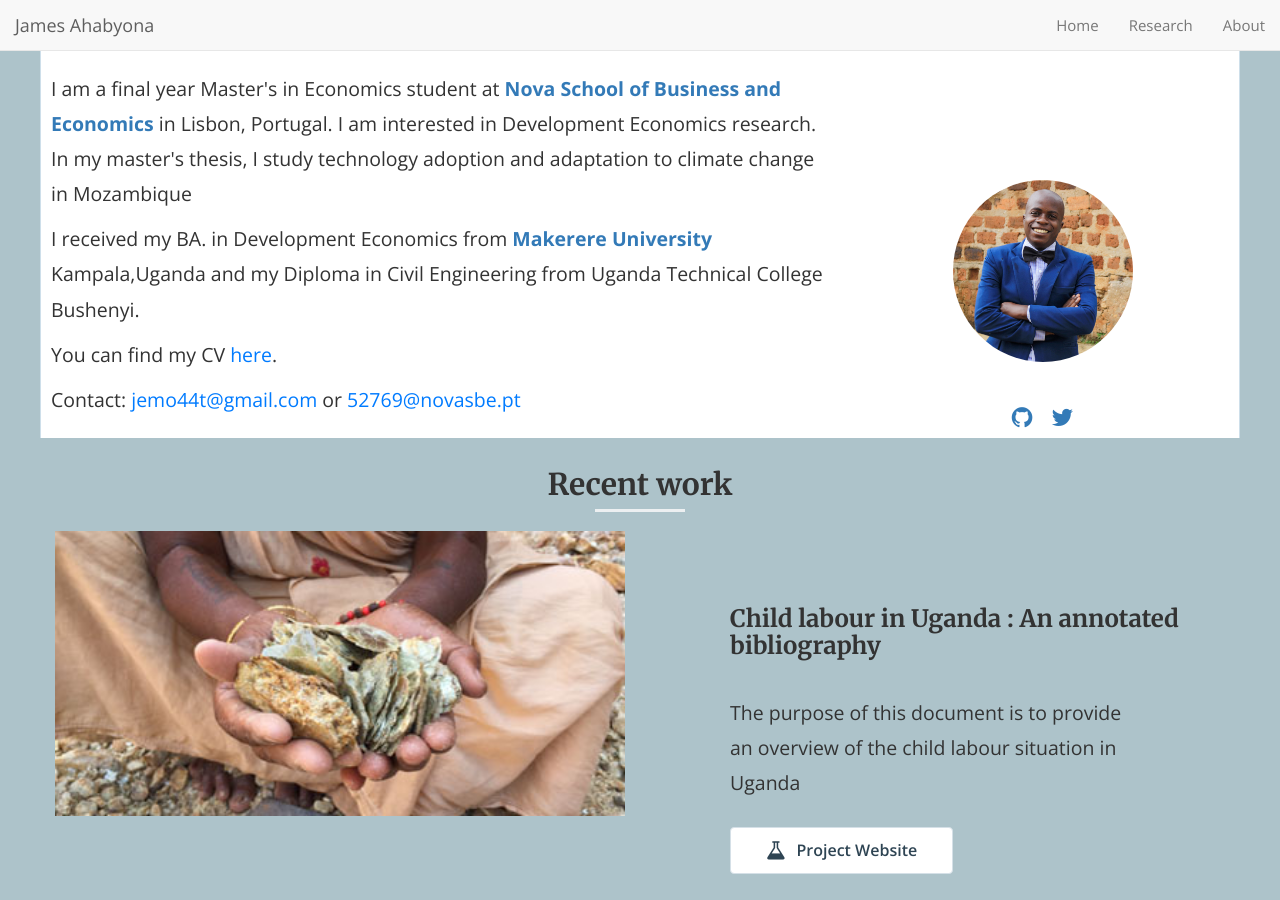
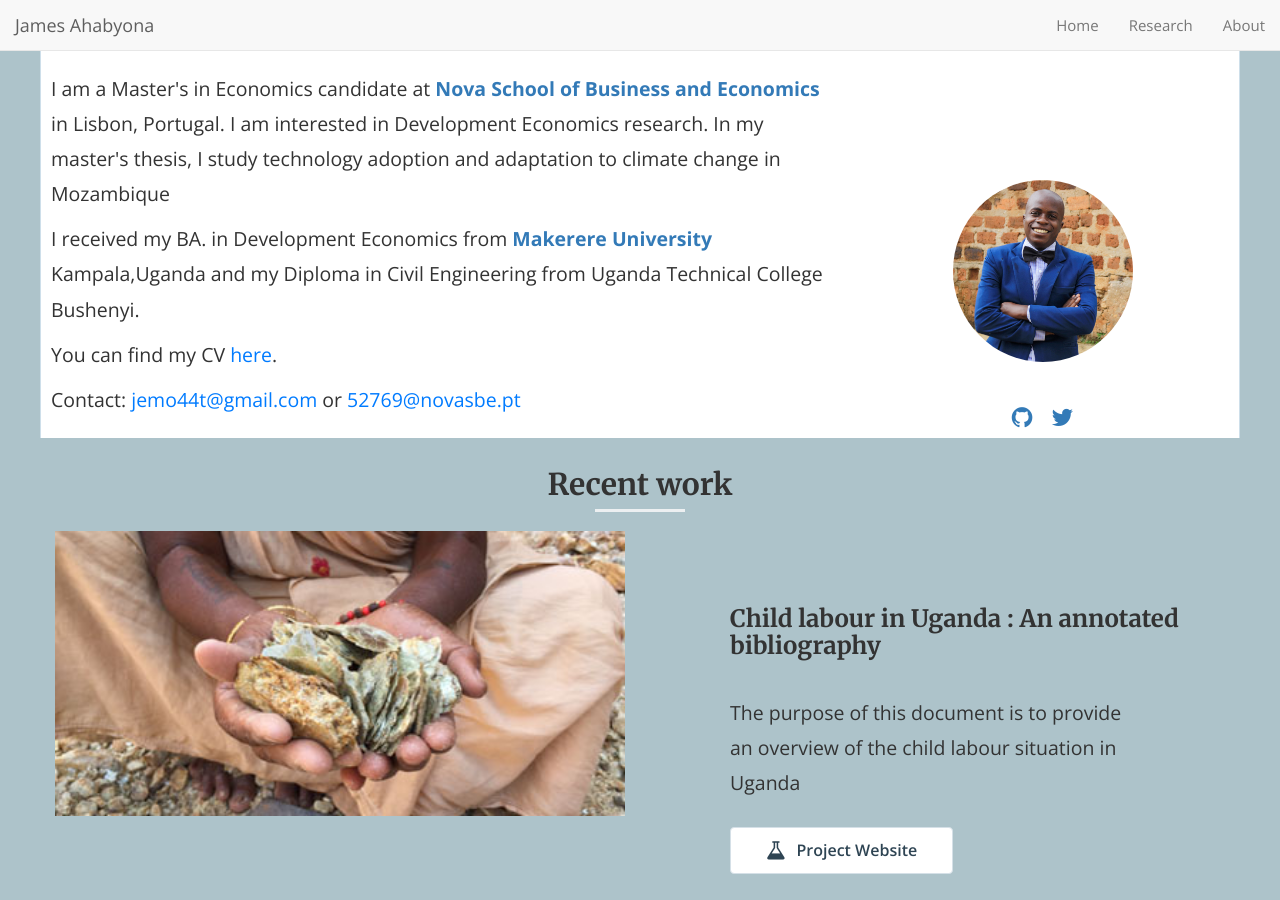
Before and after one commit to mariaelenaguer/mariaelenaguer.github.io, a Jekyll site: the page built from index.html, in a window 1280 px wide and 900 px high. Built offline with Jekyll 4.4.1, drawn with Linux system fonts in a browser that asks for light colours; nearby versions of some CDN libraries; the list of posts is cut into pages by our own code.

Commit message:
Update home-hero.html

```diff
--- a/_includes/home-hero.html
+++ b/_includes/home-hero.html
@@ -73,7 +73,7 @@
     <div class="col-md-8 text-center">
       <hr>
       <p class="text-left">
-        I am a final year Master's in Economics student at <a
+        I am a Master's in Economics candidate at <a
           href="https://www.novasbe.unl.pt/en/programs/masters/economics/program" target="_blank"><b>Nova School of
             Business and Economics</b></a> in Lisbon, Portugal. I am interested in Development Economics research.
         In my master's thesis, I study technology adoption and adaptation to climate change in Mozambique
```
